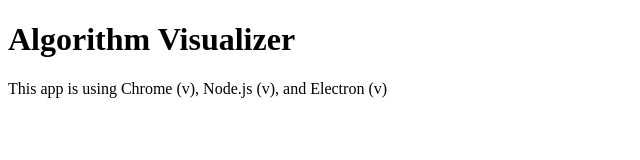
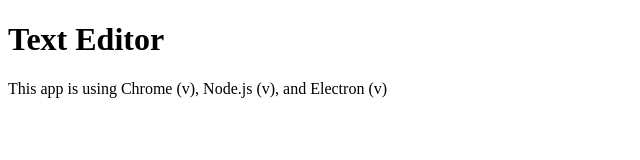
Before and after one commit to samik-p/text-editor, an Electron app: page index.html in a window 800 px wide. Shown: the whole page, without its empty margins (0-640 px from the left). Drawn offline with Linux system fonts and the light colour scheme; no server answers.

Commit message:
updating title and body in HTML

```diff
--- a/index.html
+++ b/index.html
@@ -8,14 +8,14 @@
     <meta http-equiv="Content-Security-Policy" content="default-src 'self'; script-src 'self'" />
     <meta http-equiv="X-Content-Security-Policy" content="default-src 'self'; script-src 'self'" />
 
-    <title>Algorithm Visualizer</title>
+    <title>Text Editor</title>
 
     <link rel="stylesheet" href="css/main.css">
 </head>
 
 <body>
 
-    <h1>Algorithm Visualizer</h1>
+    <h1>Text Editor</h1>
 
     <p id="info"></p>
 
```
